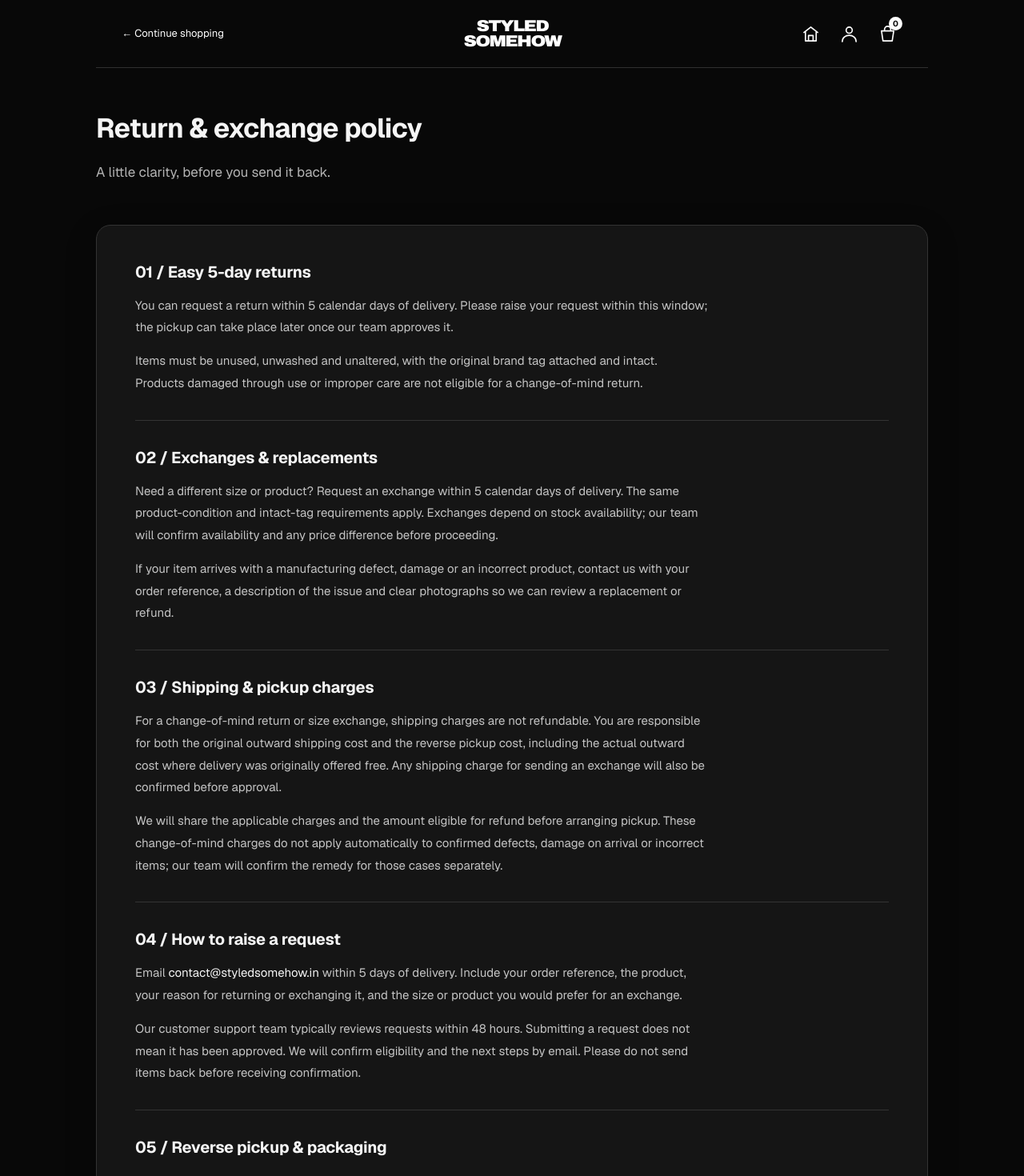
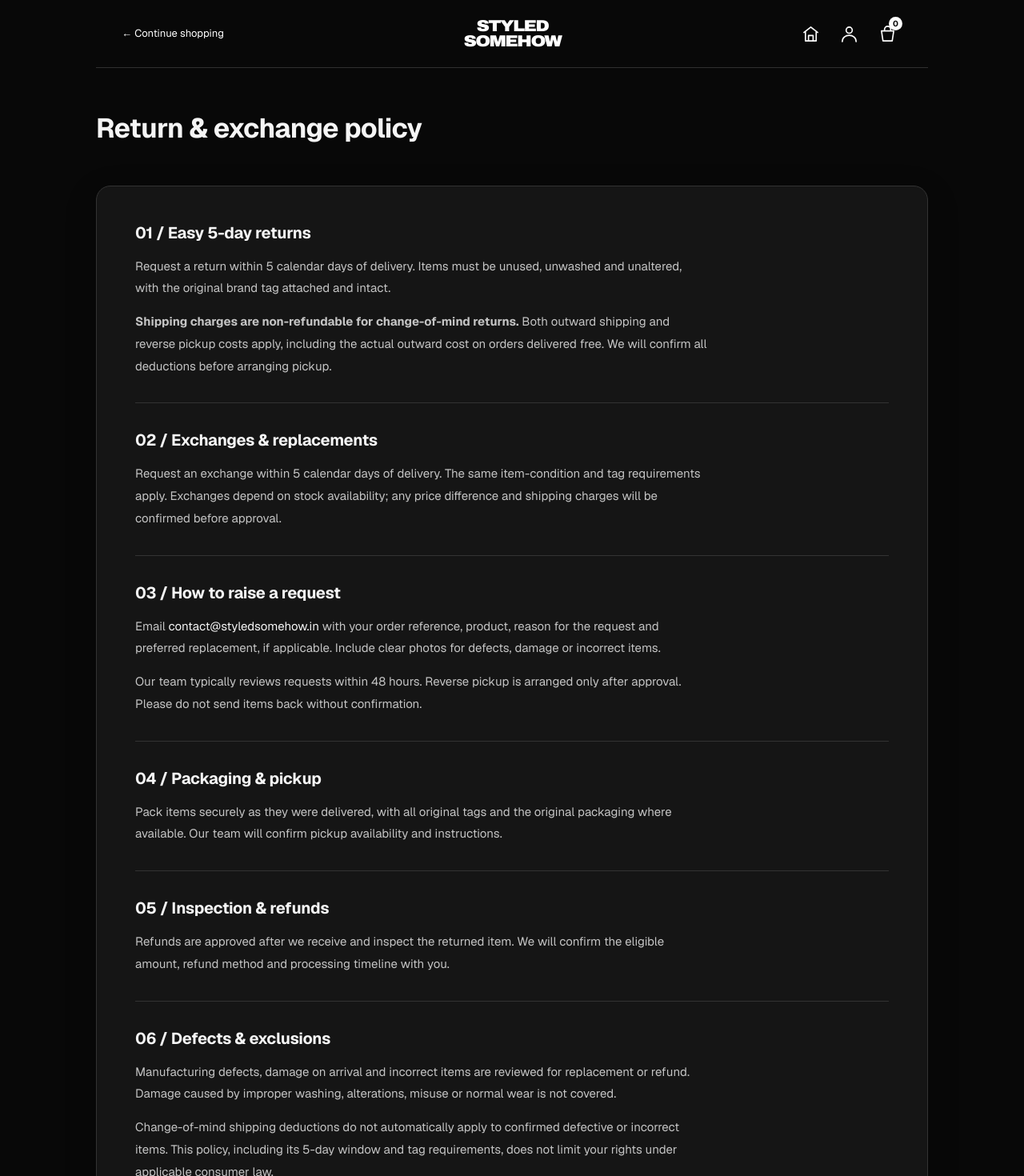
Before and after one commit to Khushi-24/Styled-Somehow, a Next.js app in the folder frontend/: page /policies/return-exchange-policy in a window 1280 px wide. Shown: the top 1470 px of the page at 80% size. Built offline with nearby package versions, Linux system fonts and the light colour scheme.

Commit message:
Shorten return policy and remove wallet refund wording

```diff
--- a/frontend/app/policies/return-exchange-policy/page.tsx
+++ b/frontend/app/policies/return-exchange-policy/page.tsx
@@ -6,16 +6,14 @@ export const metadata = {title:"Return & Exchange Policy | Styled Somehow"};
 export default function ReturnExchangePolicy(){
  return <main className={styles.page}><div className={styles.shell}>
   <StoreHeader dark/>
-  <header className={styles.hero}><h1>Return &amp; exchange policy</h1><p>A little clarity, before you send it back.</p></header>
+  <header className={styles.hero}><h1>Return &amp; exchange policy</h1></header>
   <div className={styles.content}>
-   <section aria-labelledby="return-window"><h2 id="return-window">01 / Easy 5-day returns</h2><p>You can request a return within 5 calendar days of delivery. Please raise your request within this window; the pickup can take place later once our team approves it.</p><p>Items must be unused, unwashed and unaltered, with the original brand tag attached and intact. Products damaged through use or improper care are not eligible for a change-of-mind return.</p></section>
-   <section aria-labelledby="exchanges"><h2 id="exchanges">02 / Exchanges &amp; replacements</h2><p>Need a different size or product? Request an exchange within 5 calendar days of delivery. The same product-condition and intact-tag requirements apply. Exchanges depend on stock availability; our team will confirm availability and any price difference before proceeding.</p><p>If your item arrives with a manufacturing defect, damage or an incorrect product, contact us with your order reference, a description of the issue and clear photographs so we can review a replacement or refund.</p></section>
-   <section aria-labelledby="return-charges"><h2 id="return-charges">03 / Shipping &amp; pickup charges</h2><p>For a change-of-mind return or size exchange, shipping charges are not refundable. You are responsible for both the original outward shipping cost and the reverse pickup cost, including the actual outward cost where delivery was originally offered free. Any shipping charge for sending an exchange will also be confirmed before approval.</p><p>We will share the applicable charges and the amount eligible for refund before arranging pickup. These change-of-mind charges do not apply automatically to confirmed defects, damage on arrival or incorrect items; our team will confirm the remedy for those cases separately.</p></section>
-   <section aria-labelledby="request-return"><h2 id="request-return">04 / How to raise a request</h2><p>Email <a href="mailto:contact@styledsomehow.in?subject=Return%20or%20exchange%20request">contact@styledsomehow.in</a> within 5 days of delivery. Include your order reference, the product, your reason for returning or exchanging it, and the size or product you would prefer for an exchange.</p><p>Our customer support team typically reviews requests within 48 hours. Submitting a request does not mean it has been approved. We will confirm eligibility and the next steps by email. Please do not send items back before receiving confirmation.</p></section>
-   <section aria-labelledby="pickup-packaging"><h2 id="pickup-packaging">05 / Reverse pickup &amp; packaging</h2><p>Reverse pickup is arranged only after our team approves your request and confirms pickup availability at your address. We will share instructions if a pickup cannot be arranged.</p><p>Please pack the items securely as they were delivered to you, using the original packaging where available. Include the product and all original tags. Keep the parcel ready for the confirmed pickup.</p></section>
-   <section aria-labelledby="refunds"><h2 id="refunds">06 / Inspection &amp; refunds</h2><p>Returned items are checked after they reach us. Approval depends on the condition of the item and the reason for return. We will confirm the outcome and the eligible refund amount after inspection.</p><p>Styled Somehow Wallet credit is our planned refund method for eligible change-of-mind returns. Wallet credit and online return requests are not available yet. For now, please contact support to agree on the available refund method and processing timeline before sending a return. A request will not be treated as settled by an unavailable wallet credit.</p><p>This policy does not limit any refund or other remedy you may be entitled to under applicable consumer law.</p></section>
-   <section aria-labelledby="defect-conditions"><h2 id="defect-conditions">07 / Manufacturing defects &amp; care</h2><p>We review manufacturing issues such as faulty stitching, fabric defects or a print defect present when the item arrives. Damage from incorrect washing, harsh chemicals, alterations, accidents, misuse or normal wear is not a manufacturing defect.</p><p>The 5-day change-of-mind window and tag requirements do not remove rights that apply to defective or incorrectly supplied goods under applicable law.</p></section>
-   <section aria-labelledby="returns-help"><h2 id="returns-help">Need a hand?</h2><p>Write to <a href="mailto:contact@styledsomehow.in">contact@styledsomehow.in</a> with your order reference. We will help you with the next steps.</p></section>
+   <section aria-labelledby="return-window"><h2 id="return-window">01 / Easy 5-day returns</h2><p>Request a return within 5 calendar days of delivery. Items must be unused, unwashed and unaltered, with the original brand tag attached and intact.</p><p><strong>Shipping charges are non-refundable for change-of-mind returns.</strong> Both outward shipping and reverse pickup costs apply, including the actual outward cost on orders delivered free. We will confirm all deductions before arranging pickup.</p></section>
+   <section aria-labelledby="exchanges"><h2 id="exchanges">02 / Exchanges &amp; replacements</h2><p>Request an exchange within 5 calendar days of delivery. The same item-condition and tag requirements apply. Exchanges depend on stock availability; any price difference and shipping charges will be confirmed before approval.</p></section>
+   <section aria-labelledby="request-return"><h2 id="request-return">03 / How to raise a request</h2><p>Email <a href="mailto:contact@styledsomehow.in?subject=Return%20or%20exchange%20request">contact@styledsomehow.in</a> with your order reference, product, reason for the request and preferred replacement, if applicable. Include clear photos for defects, damage or incorrect items.</p><p>Our team typically reviews requests within 48 hours. Reverse pickup is arranged only after approval. Please do not send items back without confirmation.</p></section>
+   <section aria-labelledby="pickup-packaging"><h2 id="pickup-packaging">04 / Packaging &amp; pickup</h2><p>Pack items securely as they were delivered, with all original tags and the original packaging where available. Our team will confirm pickup availability and instructions.</p></section>
+   <section aria-labelledby="refunds"><h2 id="refunds">05 / Inspection &amp; refunds</h2><p>Refunds are approved after we receive and inspect the returned item. We will confirm the eligible amount, refund method and processing timeline with you.</p></section>
+   <section aria-labelledby="defect-conditions"><h2 id="defect-conditions">06 / Defects &amp; exclusions</h2><p>Manufacturing defects, damage on arrival and incorrect items are reviewed for replacement or refund. Damage caused by improper washing, alterations, misuse or normal wear is not covered.</p><p>Change-of-mind shipping deductions do not automatically apply to confirmed defective or incorrect items. This policy, including its 5-day window and tag requirements, does not limit your rights under applicable consumer law.</p></section>
   </div>
  </div></main>;
 }
```
